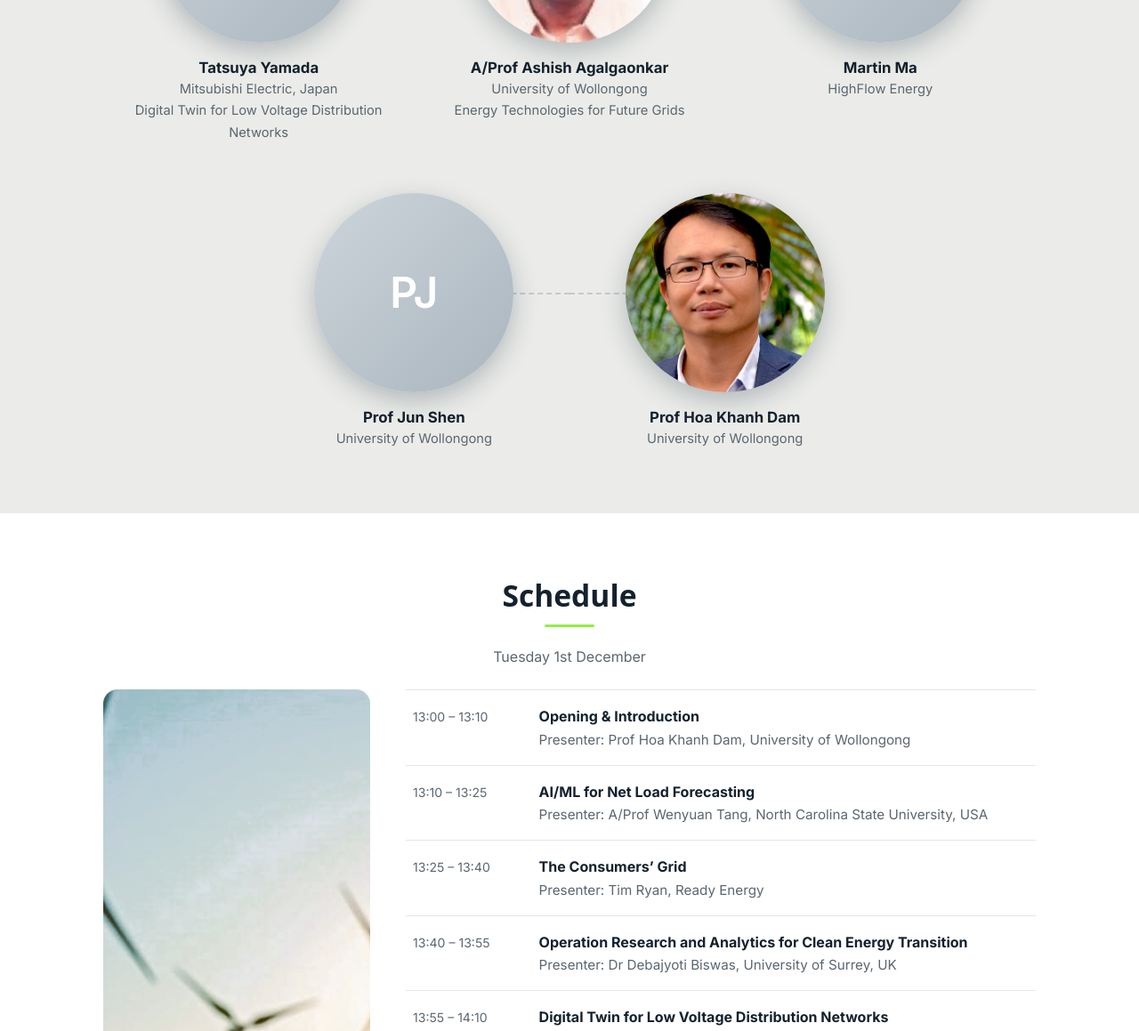
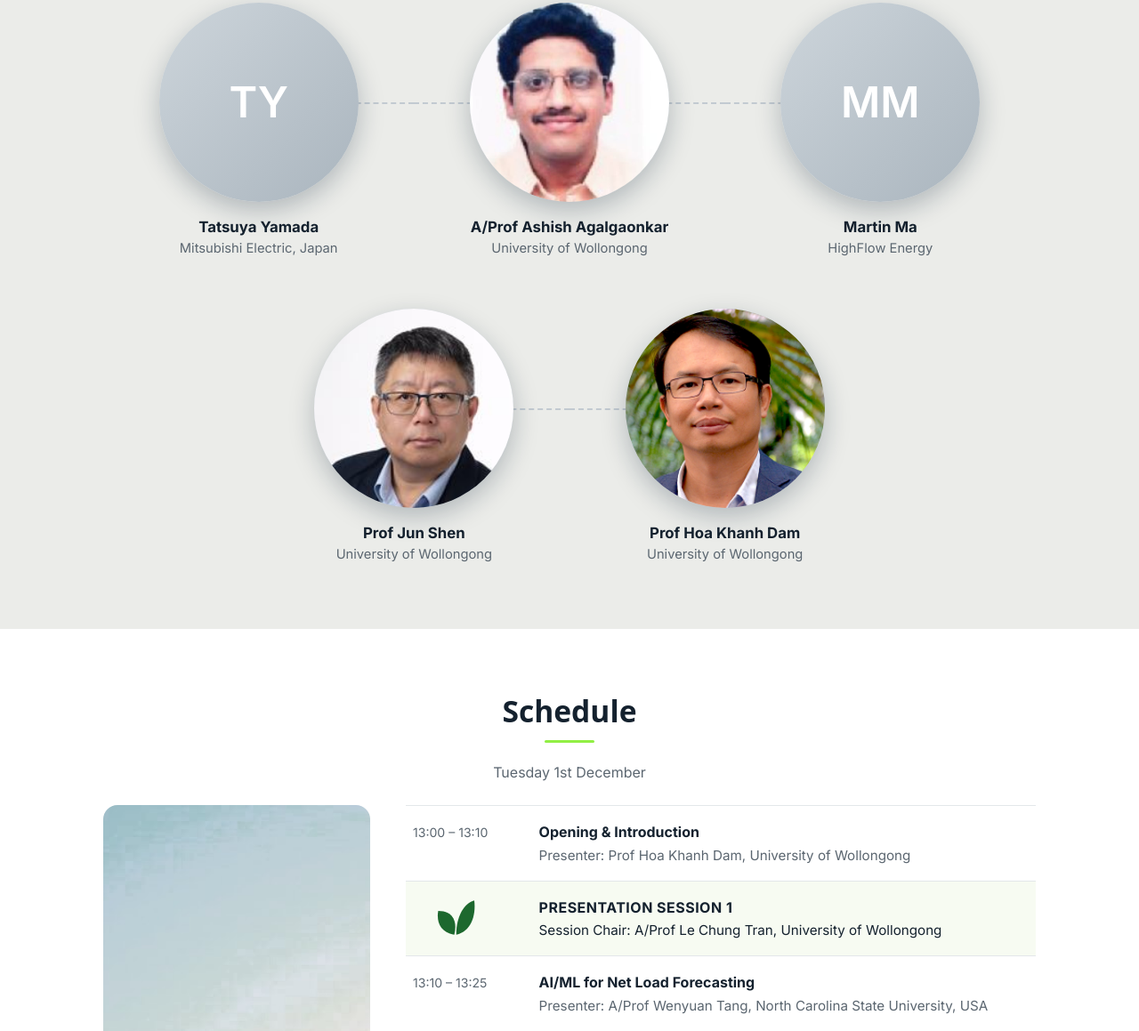
Before and after one commit to DSL-UOW/ai4smartgrids-workshop, a plain HTML site: page index.html in a window 1280 px wide. Shown: the part 1641-2800 px from the top of the page at 89% size. Drawn offline with Linux system fonts and the light colour scheme; a web font is replaced by a local one.

Commit message:
Update content and style

```diff
--- a/assets/css/styles.css
+++ b/assets/css/styles.css
@@ -7,6 +7,7 @@
   --net-line: rgba(70, 87, 59, 0.55); /* moving dashed lines in the hero */
   --net-node: rgba(83, 104, 70, 0.55);                /* dots in the hero net */
   --green-light: #d8ffab;
+  --green-mid: #1d682e;               /* readable mid green for text/icons on white */
   --ink: #14212e;
   --muted: #5b6670;
   --bg: #ffffff;
@@ -35,6 +36,7 @@ ul { list-style: none; margin: 0; padding: 0; }
 
 .container { width: 100%; max-width: 1080px; margin: 0 auto; padding: 0 16px; }
 .narrow { max-width: 760px; margin-left: auto; margin-right: auto; }
+[data-slot="about"] p { text-align: justify; hyphens: auto; }
 .sr-only { position: absolute; width: 1px; height: 1px; overflow: hidden; clip: rect(0 0 0 0); white-space: nowrap; }
 .skip-link { position: absolute; left: 8px; top: -60px; background: #fff; color: #000; padding: 8px 12px; z-index: 100; }
 .skip-link:focus { top: 8px; }
@@ -100,11 +102,18 @@ ul { list-style: none; margin: 0; padding: 0; }
 .schedule-table tr:last-child td { border-bottom: 1px solid var(--line); }
 .schedule-table .time { width: 20%; font-size: .88rem; color: var(--muted); padding-top: 18px; }
 .schedule-table .session-line { color: var(--muted); font-size: .95rem; }
+.schedule-table .group td { background: rgba(227, 242, 212, 0.3); }
+.schedule-table .group strong { text-transform: uppercase; letter-spacing: .03em; color: var(--ink); }
+.schedule-table .group .session-line { color: var(--ink); }
+.schedule-table .group .time { vertical-align: middle; padding-top: 16px; }
+.time-ref { display: inline-grid; place-items: center; }
+.time-ref > * { grid-area: 1 / 1; }
+.time-ghost { visibility: hidden; }
+.session-icon { width: 3.2rem; height: 3.2rem; color: var(--green-mid); fill: currentColor; stroke: none; display: block; }
 
 /* Venue / team */
-.venue-layout { display: flex; flex-direction: column; gap: 24px; text-align: left; }
-.venue-text h2::after { margin-left: 0; margin-right: 0; }
-.venue-text { text-align: left; }
+.venue-layout { display: flex; flex-direction: column; gap: 24px; }
+.venue-text { text-align: center; }   /* mobile: centred (underline already centred by .section h2::after) */
 .venue-icon { width: 2.4rem; height: 2.4rem; color: var(--navy); margin-bottom: 8px; }
 .venue-lines { font-size: 1.1rem; }
 .venue-photo { display: block; width: 100%; height: auto; border-radius: 16px; box-shadow: 0 10px 28px rgba(10, 51, 39, .2); }
@@ -132,7 +141,8 @@ ul { list-style: none; margin: 0; padding: 0; }
 
   /* venue: text left, image right */
   .venue-layout { flex-direction: row; align-items: center; gap: 48px; }
-  .venue-text { flex: 1 1 0; min-width: 0; }   /* 1/3 */
+  .venue-text { flex: 1 1 0; min-width: 0; text-align: left; }   /* 1/3, left-aligned */
+  .venue-text h2::after { margin-left: 0; margin-right: 0; }
   .venue-photo { flex: 2 1 0; min-width: 0; }  /* 2/3 */
 
   /* schedule: vertical image on the left, table on the right */
--- a/assets/js/content.js
+++ b/assets/js/content.js
@@ -22,39 +22,41 @@ window.SITE_CONTENT = {
 
   about: {
     paragraphs: [
-      "This workshop explores how artificial intelligence can help make smart grids and renewable energy systems more reliable, efficient and sustainable."
-      // add more paragraphs here once approved
+      "The global transition to renewable energy is transforming electricity systems, creating unprecedented challenges in managing variable generation and balancing supply and demand across distributed resources (including wind and solar farms, batteries, electric vehicles, and smart buildings). These growing complexities place increasing demands on grid reliability and resilience.",
+      "Artificial Intelligence (AI) offers opportunities to address these challenges through intelligent forecasting, adaptive optimisation, autonomous decision-making, and coordinated energy management. This workshop brings together researchers and industry practitioners to exchange cutting-edge research, share real-world experiences, and explore collaborations that advance AI-driven solutions for smarter, more reliable and sustainable energy systems."
     ]
   },
 
   presenters: [
     // { name, title, affiliation, talk, photo, url }
-    { name: "Dr Debajyoti Biswas", title: "", affiliation: "University of Surrey, UK", talk: "Operation Research and Analytics for Clean Energy Transition", photo: "biswas.jpg", url: "" },
-    { name: "A/Prof Wenyuan Tang", title: "", affiliation: "North Carolina State University, USA", talk: "AI/ML for Net Load Forecasting", photo: "tang.jpg", url: "" },
-    { name: "Tim Ryan", title: "", affiliation: "Ready Energy", talk: "The Consumers’ Grid", photo: "ryan.jpg", url: "" },
-    { name: "Tatsuya Yamada", title: "", affiliation: "Mitsubishi Electric, Japan", talk: "Digital Twin for Low Voltage Distribution Networks", photo: "", url: "" },
-    { name: "A/Prof Ashish Agalgaonkar", title: "", affiliation: "University of Wollongong", talk: "Energy Technologies for Future Grids", photo: "agalgaonkar.jpg", url: "" },
+    { name: "Dr Debajyoti Biswas", title: "", affiliation: "University of Surrey, UK", talk: "", photo: "biswas.jpg", url: "" },
+    { name: "A/Prof Wenyuan Tang", title: "", affiliation: "North Carolina State University, USA", talk: "", photo: "tang.jpg", url: "" },
+    { name: "Tim Ryan", title: "", affiliation: "Ready Energy", talk: "", photo: "ryan.jpg", url: "" },
+    { name: "Tatsuya Yamada", title: "", affiliation: "Mitsubishi Electric, Japan", talk: "", photo: "", url: "" },
+    { name: "A/Prof Ashish Agalgaonkar", title: "", affiliation: "University of Wollongong", talk: "", photo: "agalgaonkar.jpg", url: "" },
     { name: "Martin Ma", title: "", affiliation: "HighFlow Energy", talk: "", photo: "", url: "" },
-    { name: "Prof Jun Shen", title: "", affiliation: "University of Wollongong", talk: "", photo: "", url: "" },
+    { name: "Prof Jun Shen", title: "", affiliation: "University of Wollongong", talk: "", photo: "junshen.jpeg", url: "" },
     { name: "Prof Hoa Khanh Dam", title: "", affiliation: "University of Wollongong", talk: "", photo: "prof-hoa-dam.png", url: "" }
   ],
 
   schedule: {
     note: "Tuesday 1st December",   // line under the heading
     sessions: [
-      // { time, title, speaker, description }   (speaker and description optional)
+      // { time, title, speaker, description, icon }   (all but time/title optional; icon "sprout" or "tree" makes a group heading row)
       { time: "13:00 – 13:10", title: "Opening & Introduction", speaker: "Prof Hoa Khanh Dam, University of Wollongong", description: "" },
+      { time: "", title: "Presentation Session 1", icon: "sprout", speaker: "", description: "Session Chair: A/Prof Le Chung Tran, University of Wollongong" },
       { time: "13:10 – 13:25", title: "AI/ML for Net Load Forecasting", speaker: "A/Prof Wenyuan Tang, North Carolina State University, USA", description: "" },
       { time: "13:25 – 13:40", title: "The Consumers’ Grid", speaker: "Tim Ryan, Ready Energy", description: "" },
       { time: "13:40 – 13:55", title: "Operation Research and Analytics for Clean Energy Transition", speaker: "Dr Debajyoti Biswas, University of Surrey, UK", description: "" },
       { time: "13:55 – 14:10", title: "Digital Twin for Low Voltage Distribution Networks", speaker: "Tatsuya Yamada, Mitsubishi Electric, Japan", description: "" },
       { time: "14:10 – 14:20", title: "Short Break", speaker: "", description: "" },
+      { time: "", title: "Presentation Session 2", icon: "tree", speaker: "", description: "Session Chair: Dr John Le, University of Wollongong" },
       { time: "14:20 – 14:35", title: "Energy Technologies for Future Grids", speaker: "A/Prof Ashish Agalgaonkar, University of Wollongong", description: "" },
       { time: "14:35 – 14:50", title: "TBA", speaker: "Martin Ma, HighFlow Energy", description: "" },
       { time: "14:50 – 15:05", title: "TBA", speaker: "", description: "" },
       { time: "15:05 – 15:20", title: "TBA", speaker: "", description: "" },
       { time: "15:20 – 15:30", title: "Short Break", speaker: "", description: "" },
-      { time: "15:30 – 16:10", title: "Panel discussion", speaker: "", description: "" },
+      { time: "15:30 – 16:10", title: "Panel discussion", speaker: "", description: "Session Chair: A/Prof Ashish Agalgaonkar, University of Wollongong" },
       { time: "16:10 – 16:15", title: "Closing remarks", speaker: "Prof Jun Shen, University of Wollongong", description: "" },
       { time: "16:15 – 17:00", title: "Networking", speaker: "", description: "Networking with presenters and attendees" }
     ]
@@ -71,25 +73,21 @@ window.SITE_CONTENT = {
     mapUrl: ""                    // optional link to a map
   },
 
-  // Copied from Workshop 3: confirm the intro and members for Workshop 4.
   team: {
     intro: [
       { text: "This workshop is part of our " },
-      { text: "AI-Driven Transformation in the Computing and Software Engineering Profession", bold: true },
-      { text: " project, which is delivered under UOW's " },
-      { text: "renAIssance: AI Professional Practice Co-Lab", bold: true },
-      { text: " program." }
+      { text: "\"UGPN-SmartGridAI: An Agentic Digital Twin for Cyber-Resilient Smart Grids and Clean Energy Systems\"", bold: true },
+      { text: " project, funded by the University Global Partnership Network (UGPN)." }
     ],
     members: [
       // { name, affiliation }
-      { name: "Prof Hoa Khanh Dam", affiliation: "UOW Australia" },
-      { name: "Dr Guoxin Su", affiliation: "UOW Australia" },
-      { name: "Dr John Le", affiliation: "UOW Australia" },
-      { name: "Prof May El Barachi", affiliation: "UOW Dubai" },
-      { name: "A/Prof Kiran Trivedi", affiliation: "UOW India" },
-      { name: "Dr Ho Lam Lau", affiliation: "UOW College Hong Kong" },
-      { name: "Frank Lau", affiliation: "UOW College Hong Kong" },
-      { name: "Abel Choy", affiliation: "UOW-SIM Singapore" }
+      { name: "Prof Hoa Khanh Dam", affiliation: "University of Wollongong, Australia" },
+      { name: "A/Prof Wenyuan Tang", affiliation: "North Carolina State University, USA" },
+      { name: "Dr Debajyoti Biswas", affiliation: "University of Surrey, UK" },
+      { name: "A/Prof Ashish Agalgaonkar", affiliation: "University of Wollongong, Australia" },
+      { name: "Dr John Le", affiliation: "University of Wollongong, Australia" },
+      { name: "Prof Jun Shen", affiliation: "University of Wollongong, Australia" },
+      { name: "Ngoc Yen Nhi Tran", affiliation: "University of Wollongong, Australia" }
     ]
   },
 
--- a/assets/js/main.js
+++ b/assets/js/main.js
@@ -115,14 +115,37 @@
     ]);
   }));
 
+  // Solid icons for session-group rows (set `icon` in content.js). Static, trusted markup.
+  var ICONS = {
+    sprout: '<path d="M24 41C9 39 5 27 7 16c13 0 21 8 17 25z"/><path d="M26 41C26 22 34 8 45 5c2 17-4 33-19 36z"/>',
+    tree: '<path d="M20 45c1-8 2-12 2-16h4c0 4 1 8 2 16z"/>' +
+      '<path d="M24 32c-4-3-7-5-10-9M24 32c4-3 7-5 10-9M24 30V18" fill="none" stroke="currentColor" stroke-width="3" stroke-linecap="round"/>' +
+      '<ellipse cx="24" cy="9" rx="4.5" ry="7"/><ellipse cx="14" cy="14" rx="4.5" ry="7" transform="rotate(-35 14 14)"/>' +
+      '<ellipse cx="34" cy="14" rx="4.5" ry="7" transform="rotate(35 34 14)"/><ellipse cx="9" cy="24" rx="4" ry="6.5" transform="rotate(-60 9 24)"/>' +
+      '<ellipse cx="39" cy="24" rx="4" ry="6.5" transform="rotate(60 39 24)"/><ellipse cx="24" cy="22" rx="4" ry="6"/>'
+  };
+  function icon(name) {
+    if (!ICONS[name]) return null;
+    var svg = document.createElementNS("http://www.w3.org/2000/svg", "svg");
+    svg.setAttribute("class", "session-icon");
+    svg.setAttribute("viewBox", "0 0 48 48");
+    svg.setAttribute("aria-hidden", "true");
+    svg.setAttribute("focusable", "false");
+    svg.innerHTML = ICONS[name];
+    return svg;
+  }
+
   // Schedule: Time | Session (title, optional "Presenter: x" and description lines)
   fill("schedule", ((C.schedule || {}).sessions || []).map(function (s) {
     var presenter = s.speaker ? el("div", { "class": "session-line" }, [
       document.createTextNode("Presenter: "),
       txt("span", s.speaker)
     ]) : null;
-    return el("tr", {}, [
-      el("td", { "class": "time" }, [txt("span", s.time)]),
+    return el("tr", { "class": s.icon ? "group" : "" }, [
+      el("td", { "class": "time" }, [s.icon
+        // icon centred over the width of a normal time string
+        ? el("span", { "class": "time-ref" }, [el("span", { "class": "time-ghost", "aria-hidden": "true", text: s.time || "00:00 – 00:00" }), icon(s.icon)])
+        : txt("span", s.time)]),
       el("td", {}, [
         txt("strong", s.title),
         presenter,
@@ -173,10 +196,10 @@
   nav.addEventListener("click", function (e) { if (e.target.tagName === "A") setMenu(false); });
   document.addEventListener("keydown", function (e) { if (e.key === "Escape") setMenu(false); });
 
-  // ---- Highlight the nav link for the section in view (Team counts as Venue) ----
+  // ---- Highlight the nav link for the section in view ----
   var links = {};
   nav.querySelectorAll("a").forEach(function (a) { links[a.getAttribute("href").slice(1)] = a; });
-  var alias = { team: "venue" };
+  var alias = {};
   if ("IntersectionObserver" in window) {
     var io = new IntersectionObserver(function (entries) {
       entries.forEach(function (en) {
```
Also changed, not shown: index.html (+2 -1 lines), assets/images/presenters/junshen.jpeg (added), 1 other file.
